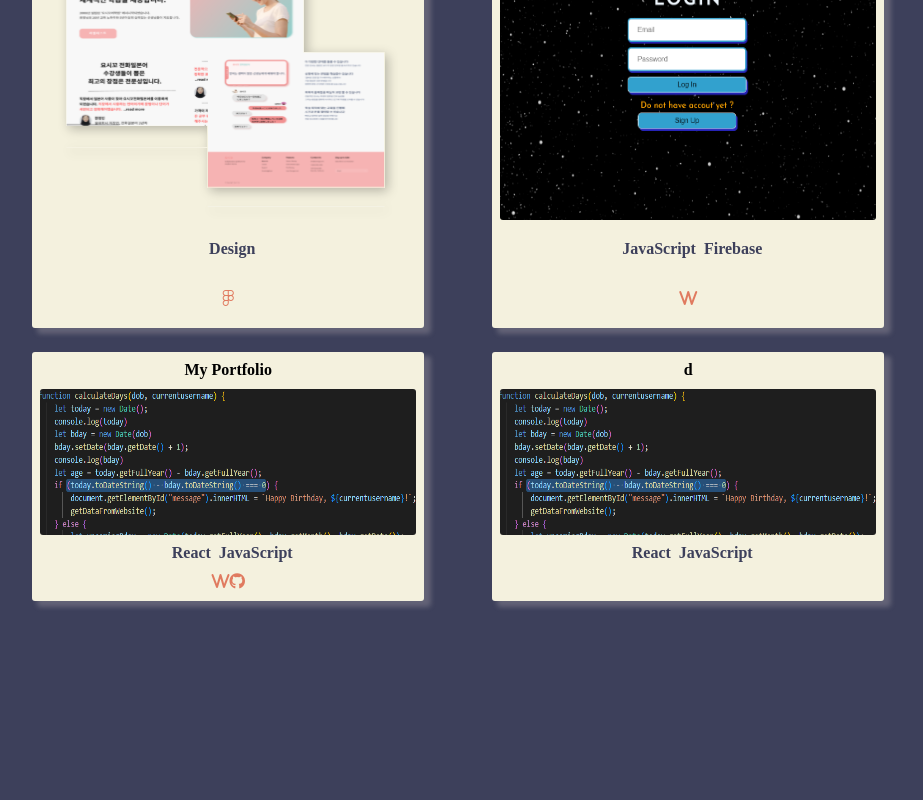
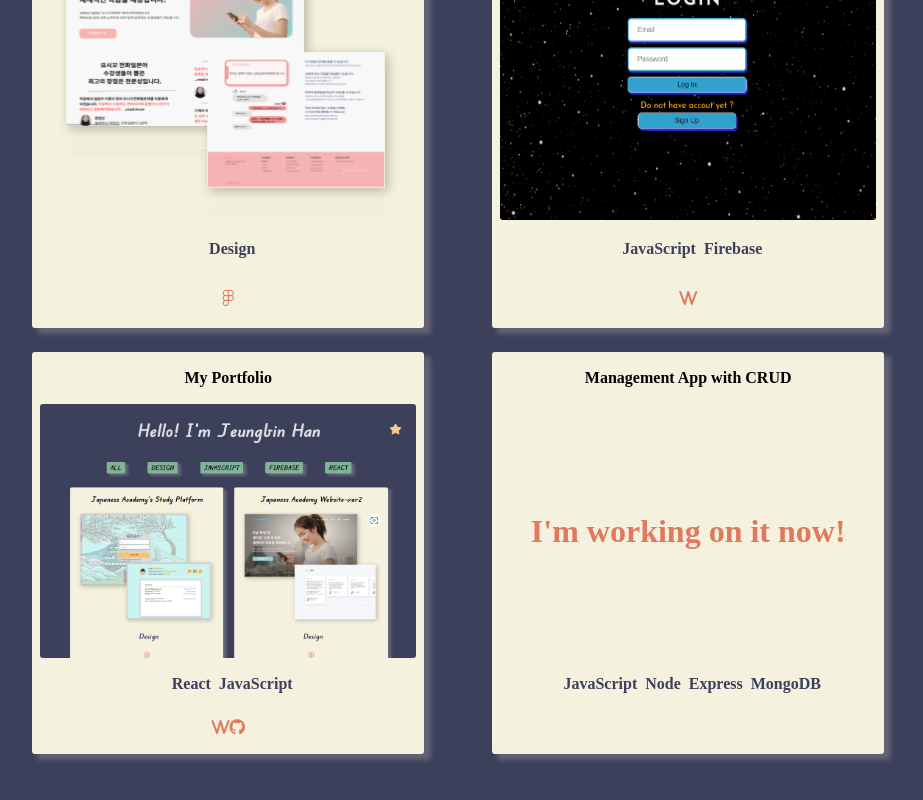
Before and after one commit to Jeungbin/Portfolio, a React (Create React App) app: page / in a window 1280 px wide. Shown: the part 846-1646 px from the top of the page, without its empty margins (160-1083 px from the left). Before the commit the page ends 1543 px from the top, so only its background shows below. Built offline with nearby package versions, Linux system fonts and the light colour scheme; a web font is replaced by a local one.

Commit message:
compaleted

```diff
--- a/src/components/Buttons.js
+++ b/src/components/Buttons.js
@@ -1,7 +1,7 @@
 import React from "react";
 import { useState } from "react";
 import data from "../components/data";
-import img1 from "../img/work1.svg";
+
 const newArray = data.map((item) => {
   return item.stack;
 });
@@ -53,7 +53,11 @@ const Buttons = () => {
               <section className="work" key={id}>
                 <p className="work-name">{name}</p>
 
-                <img className="work-img" src={img} alt="" />
+                {img ? (
+                  <img className="work-img" src={img} alt="" />
+                ) : (
+                  <p className="not-yet">I'm working on it now!</p>
+                )}
                 <div className="stack-containers">
                   {item.stack.map((item, index) => (
                     <li key={index} className="stack">
--- a/src/components/data.js
+++ b/src/components/data.js
@@ -30,7 +30,7 @@ const data = [
   },
   {
     id: 4,
-    img: "../img/firebase.png",
+    img: "img/firebase.png",
     name: "Firebase Pjoject",
     stack: ["JavaScript", "Firebase"],
     website: "https://js-and-firebase-assignment.jeungbinhan.repl.co/",
@@ -39,7 +39,7 @@ const data = [
   },
   {
     id: 5,
-    img: "../img/image.png",
+    img: "img/portfolio.png",
     name: "My Portfolio",
     stack: ["React", "JavaScript"],
     website: "https://main--jbinportfoli.netlify.app/",
@@ -48,9 +48,9 @@ const data = [
   },
   {
     id: 6,
-    img: "../img/image.png",
-    name: "d",
-    stack: ["React", "JavaScript"],
+    img: "",
+    name: "Management App with CRUD",
+    stack: ["JavaScript", "Node", "Express", "MongoDB"],
     website: "",
     figma: "",
     git: "",
--- a/src/index.css
+++ b/src/index.css
@@ -183,7 +183,7 @@ li{
     background-color: var(--base-lignt-yello);
     color: var(--base-dark-blue);
 }
-@media screen and (max-width:800px) {
+@media screen and (max-width:1000px) {
     .category-container{
         display: grid;
     grid-template-columns: 1fr 1fr 1fr 1fr;
@@ -310,3 +310,8 @@ li{
     font-size: 3rem;
     color: var(--base-brown);
 }
+
+.not-yet{
+    color: var(--base-brown);
+    font-size: 2rem
+}
--- a/src/pages/About.js
+++ b/src/pages/About.js
@@ -1,5 +1,5 @@
 import React from "react";
-import image from "../img/main-img.png";
+import image from "../components/main-img.png";
 const About = () => {
   return (
     <section className="about-container">
```
Also changed, not shown: public/img/portfolio.png (added), src/components/main-img.png (renamed from public/img/main-img.png).
